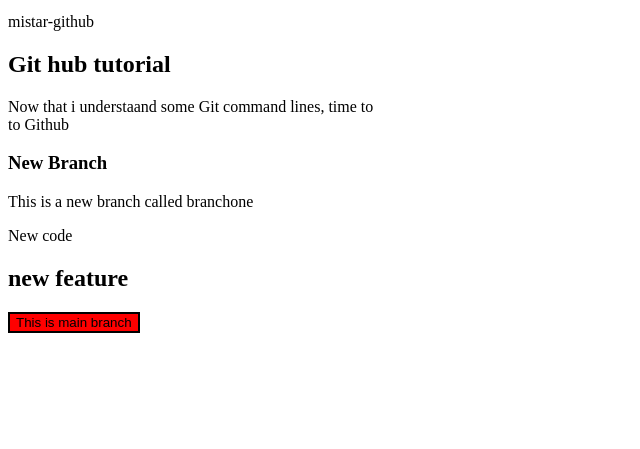
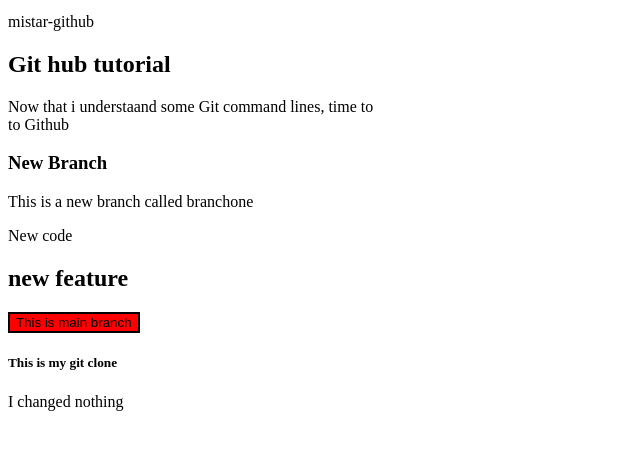
Before and after one commit to Gerald-thedev/git-repository-one, a plain HTML site: page index.html in a window 1280 px wide. Shown: the part 101-550 px from the top of the page, without its empty margins (0-640 px from the left). Drawn offline with Linux system fonts and the light colour scheme.

Commit message:
Created a h5 and paragraph changing nothing

```diff
--- a/index.html
+++ b/index.html
@@ -22,5 +22,8 @@
     <h2>new feature</h2>
     <button style="border: 2px solid black;background-color: red;">This is main branch</button>
 
+    <h5>This is my git clone</h5>
+    <p>I changed nothing</p>
+
 </body>
 </html>
```
